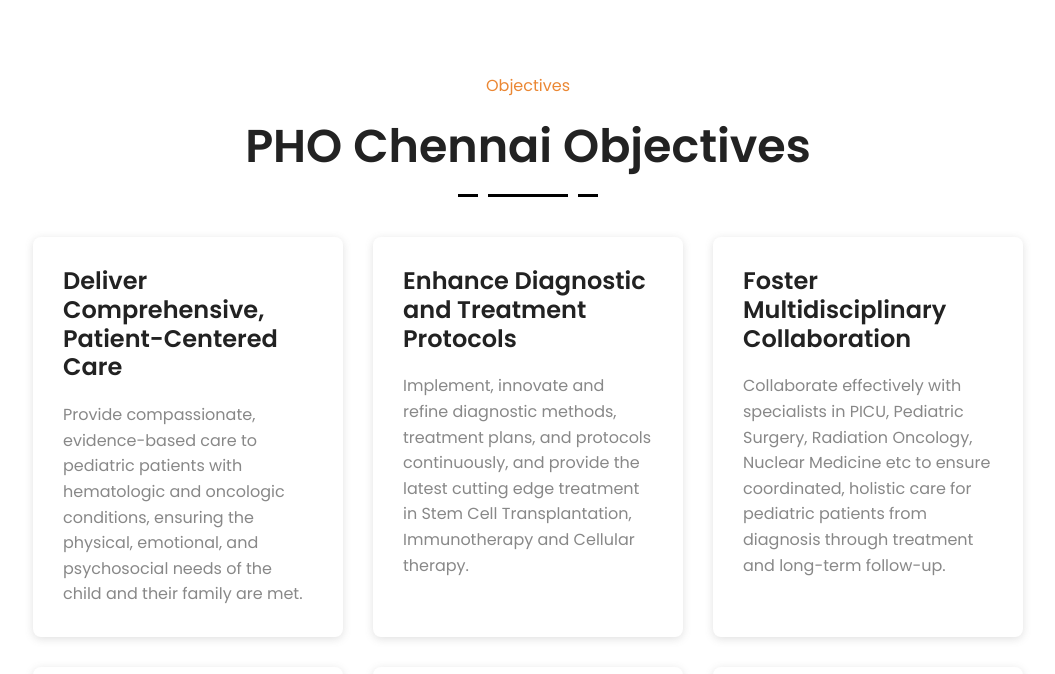
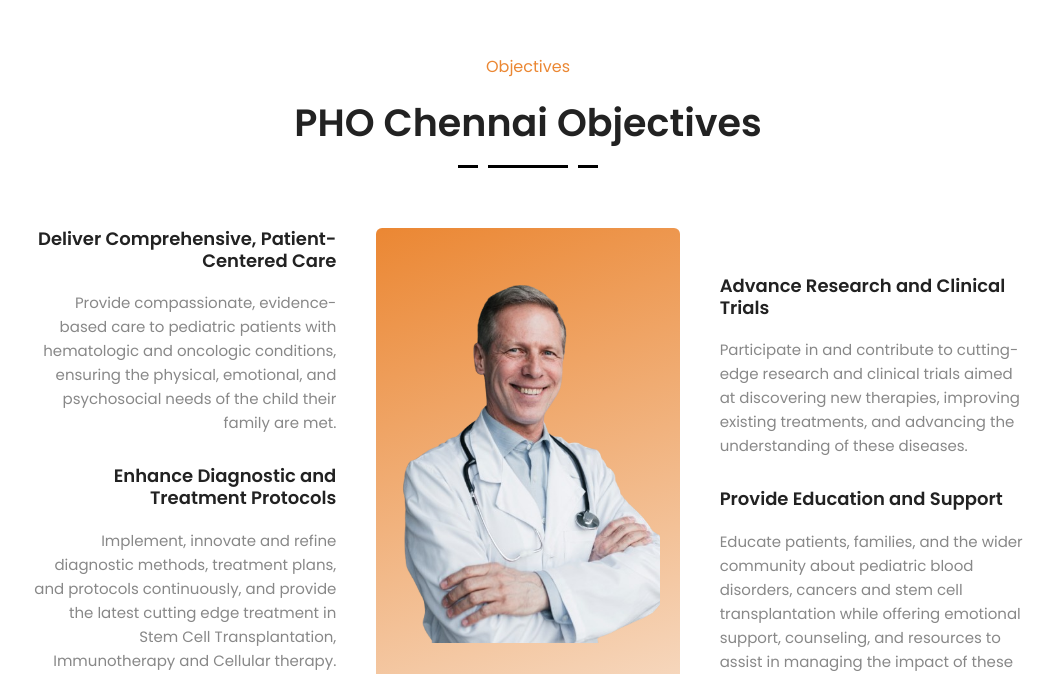
Before and after one commit to Arundurai29/iknow, a Next.js app: page /home in a window 1280 px wide. Shown: the part 2106-2780 px from the top of the page, without its empty margins (112-1167 px from the left). Built offline with nearby package versions, Linux system fonts and the light colour scheme.

Commit message:
20/10 new push

```diff
--- a/app/home/page.js
+++ b/app/home/page.js
@@ -61,7 +61,7 @@ const Home = () => {
             </div>
             <div className="about_right">
               <span>About Us</span>
-              <h2>About Our PHO</h2>
+              <h2>About PHO</h2>
               <p>
                 We at PHO, offers a holistic care in diagnosis, treatment and
                 prevention of all blood related disorders and cancers in
@@ -324,13 +324,15 @@ const Home = () => {
             <h2>PHO Chennai Objectives</h2>
             <img src="/img/about/title-line.png" />
           </div>
+
           <div className="obj_cards">
+          <div className="obj_left">
             <div className="obj_card">
               <h3>Deliver Comprehensive, Patient-Centered Care</h3>
               <p>
                 Provide compassionate, evidence-based care to pediatric patients
                 with hematologic and oncologic conditions, ensuring the
-                physical, emotional, and psychosocial needs of the child and
+                physical, emotional, and psychosocial needs of the child
                 their family are met.
               </p>
             </div>
@@ -352,6 +354,11 @@ const Home = () => {
                 through treatment and long-term follow-up.
               </p>
             </div>
+            </div>
+            <div className="obj_midle">
+                     <img src="/img/about/familyd.png" alt="" />
+            </div>
+            <div className="obj_right">
             <div className="obj_card">
               <h3>Advance Research and Clinical Trials</h3>
               <p>
@@ -377,14 +384,15 @@ const Home = () => {
                 and oncology, to maintain the highest standard of care.
               </p>
             </div>
-            <div className="obj_card">
+            </div>
+            {/* <div className="obj_card">
               <h3>Promote Preventive and Early Detection Strategies</h3>
               <p>
                 Advocate for early detection, prevention, and intervention
                 strategies, working with public health initiatives to reduce the
                 burden of these diseases.{" "}
               </p>
-            </div>
+            </div> */}
           </div>
         </div>
       </div>
--- a/public/css/custom.css
+++ b/public/css/custom.css
@@ -49,7 +49,7 @@
     color: #eb8733;
 }
 .about_right h2{
-    font-size: 46px;
+    font-size: 38px;
 }
 .about_right ul{
     list-style: none;
@@ -80,28 +80,47 @@
     color: #eb8733;
 }
 .title_section h2{
-    font-size: 46px;
+    font-size: 38px;
 }
 .title_section img{
     filter: brightness(0);
 }
+.obj_left{
+    display: grid;
+    gap: 30px;
+   text-align: end;
+   place-content: center;
+}
+.obj_right{
+    display: grid;
+    gap: 30px;
+   text-align: start;
+   place-content: center;
+}
+.obj_midle{
+    background-color: transparent;
+    background-image: linear-gradient(160deg, #eb8733 0%, #fbfbfb 100%);
+    border-radius: 6px;
+    padding: 20px 20px 0;
+}
 .obj_cards{
-    padding: 40px 0 80px;
+    padding: 60px 0 80px;
     display: grid;
     grid-template-columns: repeat(3,1fr);
-    gap: 30px;
+    gap: 40px;
 }
 .obj_card{
-    padding: 30px;
     background: #fff;
     border-radius: 8px;
     display: grid;
     gap: 20px;
-    box-shadow: rgba(99, 99, 99, 0.2) 0px 2px 8px 0px;
     place-content: baseline;
 }
 .obj_card h3{
-    font-size: 24px;
+    font-size: 18px;
+}
+.obj_card p{
+    font-size: 15px;
 }
 
 /* Tabs.module.css or global CSS file */
@@ -340,6 +359,10 @@ inset: 0;
     }
     .obj_card {
         padding: 20px;
+        box-shadow: rgba(99, 99, 99, 0.2) 0px 2px 8px 0px;
+    }
+    .obj_left{
+        text-align: left;
     }
     .gray-bg {
         padding-bottom: 40px !important;
```
Also changed, not shown: public/img/about/familyd.png (added).
